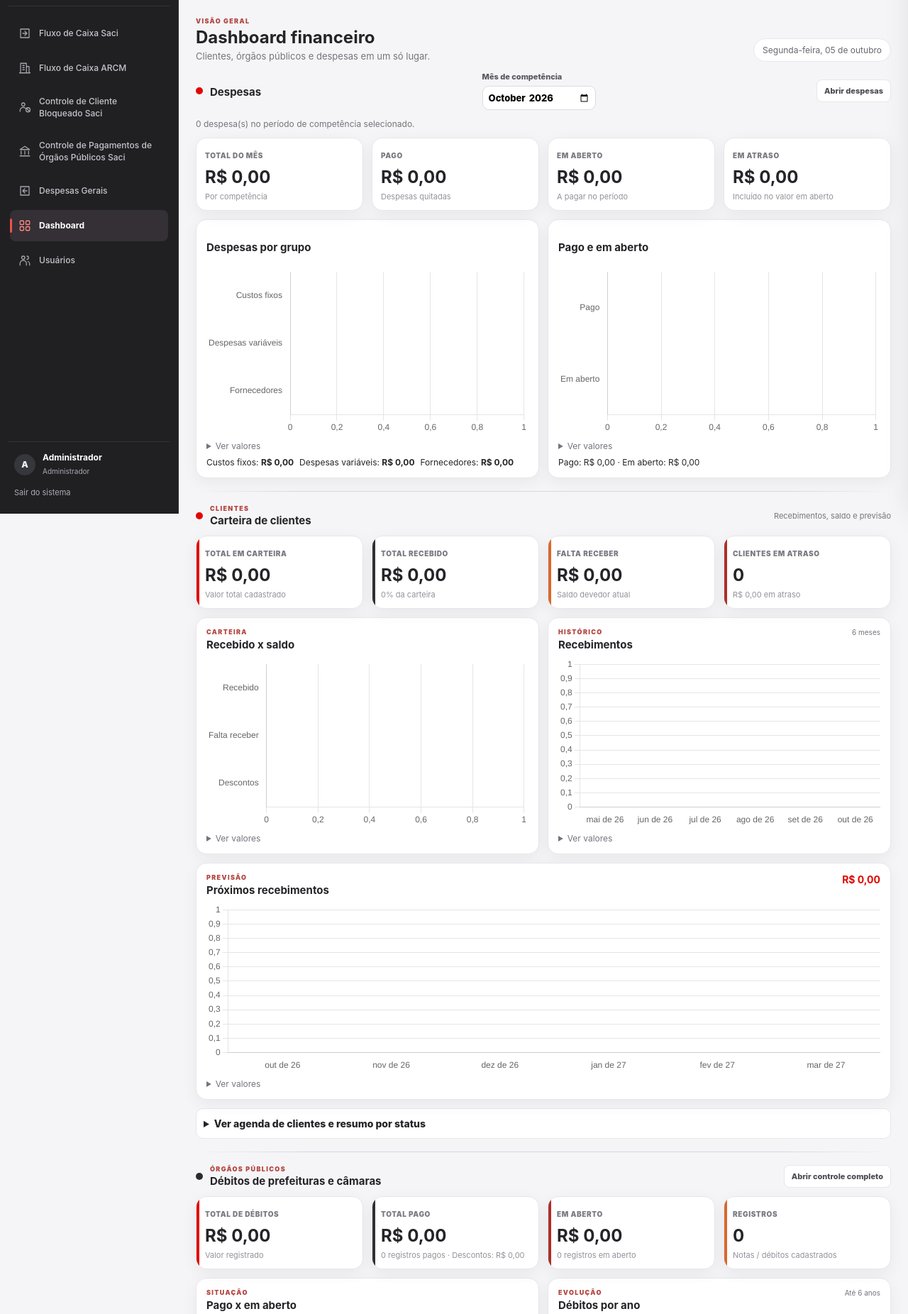
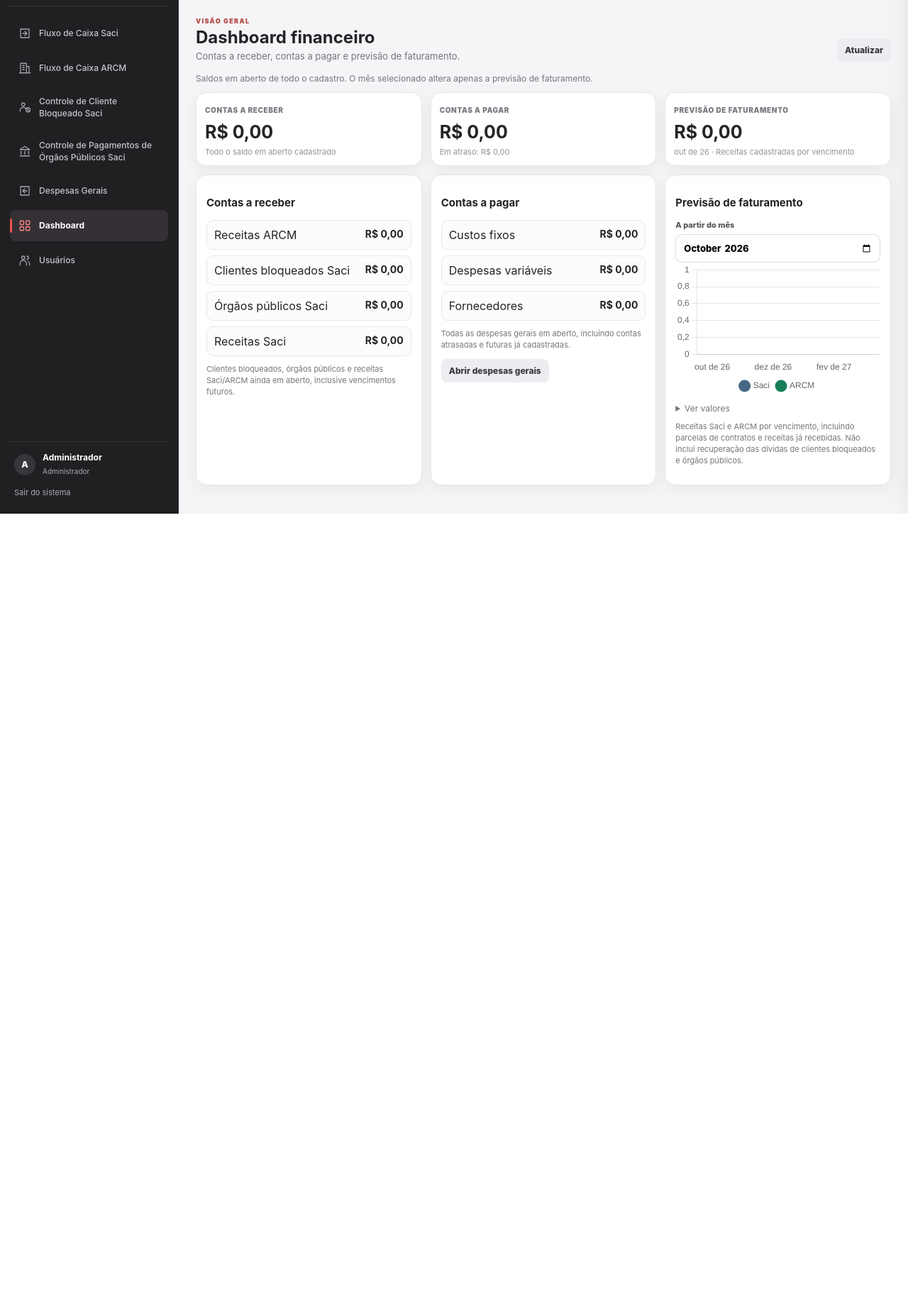
Before and after one commit to akacioradan-hub/gerenciador-saci, a Flask app: page / in a window 1280 px wide. Shown: the part 76-1928 px from the top of the page at 71% size. After the commit the page ends 800 px from the top, so only its background shows below. Run offline with Flask 3, Linux system fonts and the light colour scheme; a user stored in the database is signed in; data comes from the database, SQL or seed files in the repository; data that the repository does not hold is empty; some libraries are stand-ins or nearby versions.

Commit message:
Add files via upload

```diff
--- a/app.py
+++ b/app.py
@@ -1144,6 +1144,9 @@ backup_receitas, migrar_receitas = registrar_receitas(app, db, login_required, v
 from fluxo_caixa import registrar_fluxo_caixa
 registrar_fluxo_caixa(app, db, login_required)
 
+from dashboard_resumo import registrar_dashboard_resumo
+registrar_dashboard_resumo(app, db, login_required)
+
 init_db()
 
 if __name__ == "__main__":
--- a/static/app.js
+++ b/static/app.js
@@ -5,6 +5,7 @@ let paginaClientes=1,paginaOrgaos=1;
 const LINHAS_TABELA=5;
 let pagamentos=[];
 let charts={};
+let consultaResumoDashboard=0;
 
 function statusClass(s){return s.normalize('NFD').replace(/[\u0300-\u036f]/g,'').replace(/\s+/g,'_')}
 function msg(texto,tipo='ok'){const el=document.getElementById('mensagem');el.textContent=texto;el.className='mensagem '+tipo;setTimeout(()=>el.className='mensagem',3500)}
@@ -51,16 +52,6 @@ function graficoBarras(nome,id,labels,datasets,horizontal=false,empilhado=false)
   if(typeof Chart!=='function')return;
   charts[nome]=new Chart(canvas,{type:'bar',data:{labels,datasets:datasets.map(d=>({...d,borderRadius:4,maxBarThickness:28}))},options:{...chartBase(),indexAxis:horizontal?'y':'x',animation:false,plugins:{...chartBase().plugins,legend:{display:datasets.length>1,position:'bottom',labels:{usePointStyle:true,font:{size:12}}}},scales:{x:{stacked:empilhado,beginAtZero:true,grid:{display:!horizontal?false:true},ticks:{maxRotation:0,font:{size:12},...(horizontal?{callback:v=>new Intl.NumberFormat('pt-BR',{notation:'compact',maximumFractionDigits:1}).format(v)}:{})}},y:{stacked:empilhado,beginAtZero:true,grid:{display:!horizontal},ticks:{font:{size:12},...(!horizontal?{callback:v=>new Intl.NumberFormat('pt-BR',{notation:'compact',maximumFractionDigits:1}).format(v)}:{})}}}}});
 }
-function renderGraficos(d){
-  const o=d.orgaos||{};
-  graficoBarras('carteira','chartCarteira',['Recebido','Falta receber','Descontos'],[{label:'Valor (R$)',data:[d.total_recebido,d.saldo_devedor,d.total_desconto||0],backgroundColor:['#177f58','#d9682d','#89939e']}],true);
-  graficoBarras('recebimentos','chartRecebimentos',d.recebimentos_mensais.map(x=>mesLabel(x.mes)),[{label:'Recebido (R$)',data:d.recebimentos_mensais.map(x=>x.valor),backgroundColor:'#177f58'}]);
-  graficoBarras('previsao','chartPrevisao',d.previsao_mensal.map(x=>mesLabel(x.mes)),[{label:'Previsão (R$)',data:d.previsao_mensal.map(x=>x.valor),backgroundColor:'#466886'}]);
-  graficoBarras('orgaosStatus','chartOrgaosStatus',['Pago','Em aberto','Descontos'],[{label:'Valor (R$)',data:[o.total_pago||0,o.total_nao_pago||0,o.total_desconto||0],backgroundColor:['#177f58','#d9682d','#89939e']}],true);
-  graficoBarras('orgaosAno','chartOrgaosAno',(o.por_ano||[]).map(x=>x.ano),[{label:'Pago',data:(o.por_ano||[]).map(x=>x.pago),backgroundColor:'#177f58'},{label:'Em aberto',data:(o.por_ano||[]).map(x=>x.nao_pago),backgroundColor:'#d9682d'},{label:'Descontos',data:(o.por_ano||[]).map(x=>x.desconto||0),backgroundColor:'#89939e'}],false,true);
-  graficoBarras('orgaosTop','chartOrgaosTop',(o.top_devedores||[]).map(x=>x.nome),[{label:'Em aberto (R$)',data:(o.top_devedores||[]).map(x=>x.valor),backgroundColor:'#d9682d'}],true);
-}
-
 function botaoExcluirAviso(a){
   return `<button type="button" class="danger aviso-excluir" data-aviso="${escaparFinanceiro(a.aviso_chave)}" title="Excluir notificação" aria-label="Excluir notificação">🗑</button>`;
 }
@@ -160,30 +151,7 @@ function renderAvisosDashboard(d){
 }
 
 async function carregarDashboard(){
-  const d=await api('/api/dashboard');
-  renderAvisosDashboard(d);
-  document.getElementById('kpiReceber').textContent=moeda(d.total_receber);
-  document.getElementById('kpiRecebido').textContent=moeda(d.total_recebido);
-  document.getElementById('kpiSaldo').textContent=moeda(d.saldo_devedor);
-  document.getElementById('kpiAtraso').textContent=d.clientes_atraso;
-  document.getElementById('kpiAtrasadoValor').textContent=moeda(d.valor_atrasado)+' em atraso';
-  const pct=d.total_receber>0?(d.total_recebido/d.total_receber)*100:0;
-  document.getElementById('kpiPercentual').textContent=pct.toLocaleString('pt-BR',{maximumFractionDigits:1})+'% da carteira';
-  document.getElementById('kpiPrevisto').textContent=moeda(d.total_previsto_futuro);
-  document.getElementById('statusResumo').innerHTML=Object.entries(d.status).map(([k,v])=>`<div class="status-row"><span>${k}</span><strong>${v}</strong></div>`).join('');
-  document.getElementById('dashClientes').innerHTML=d.proximos.length?d.proximos.map(c=>`<tr><td>${c.nome}</td><td>${dataBR(c.previsao)}</td><td>${moeda(c.saldo)}</td><td><span class="badge ${statusClass(c.status)}">${c.status}</span></td></tr>`).join(''):'<tr><td colspan="4" class="empty">Nenhum cliente cadastrado.</td></tr>';
-  const aviso=document.getElementById('previsaoAviso');
-  if(d.valor_atrasado>0){aviso.textContent=`Além da previsão futura, existem ${moeda(d.valor_atrasado)} em saldos vencidos.`;aviso.classList.remove('hidden')}else{aviso.classList.add('hidden')}
-
-  const o=d.orgaos||{};
-  document.getElementById('orgDashTotal').textContent=moeda(o.total||0);
-  document.getElementById('orgDashPago').textContent=moeda(o.total_pago||0);
-  document.getElementById('orgDashAberto').textContent=moeda(o.total_nao_pago||0);
-  document.getElementById('orgDashQtd').textContent=o.quantidade||0;
-  document.getElementById('orgDashPagoQtd').textContent=`${o.quantidade_pago||0} registros pagos · Descontos: ${moeda(o.total_desconto)}`;
-  document.getElementById('orgDashAbertoQtd').textContent=`${o.quantidade_nao_pago||0} registros em aberto`;
-  renderGraficos(d);
-  await carregarDespesasDashboard();
+  await Promise.all([carregarResumoDashboard(), api('/api/dashboard').then(renderAvisosDashboard)]);
 }
 
 function documentoFormatado(v){
@@ -287,7 +255,7 @@ document.querySelectorAll('[data-go-tab]').forEach(btn=>btn.addEventListener('cl
   const target=btn.dataset.goTab;
   document.querySelectorAll('.tab-btn').forEach(b=>b.classList.toggle('active',b.dataset.tab===target));
   document.querySelectorAll('.tab').forEach(t=>t.classList.toggle('active',t.id===target));
-  if(target==='orgaos' && typeof carregarOrgaosPublicos==='function') carregarOrgaosPublicos();
+  document.querySelector('.tab-btn[data-tab="'+target+'"]')?.click();
   window.scrollTo({top:0,behavior:'smooth'});
 }));
 document.querySelectorAll('.tab-btn').forEach(btn=>btn.addEventListener('click',()=>{document.querySelectorAll('.tab-btn').forEach(b=>b.classList.remove('active'));document.querySelectorAll('.tab').forEach(t=>t.classList.remove('active'));btn.classList.add('active');document.getElementById(btn.dataset.tab).classList.add('active');if(btn.dataset.tab==='dashboard')setTimeout(()=>Object.values(charts).forEach(c=>c.resize()),80)}))
@@ -512,22 +480,26 @@ function renderPaginacaoTabela(prefixo,pagina,total,mudar){
 }
 function mudarPaginaClientes(n){if(!Number.isInteger(n)||n<1||n>Math.ceil(clientes.length/LINHAS_TABELA))return;paginaClientes=n;renderClientes()}
 function mudarPaginaOrgaos(n){if(!Number.isInteger(n)||n<1||n>Math.ceil(orgaosPublicos.length/LINHAS_TABELA))return;paginaOrgaos=n;renderOrgaosPublicos()}
-let consultaDespDashboard=0;
-async function carregarDespesasDashboard(){
-  const campo=document.getElementById('dashDespMes');
-  if(!campo.value){const partes=new Intl.DateTimeFormat('en-CA',{timeZone:'America/Fortaleza',year:'numeric',month:'2-digit'}).formatToParts(new Date());campo.value=partes.find(p=>p.type==='year').value+'-'+partes.find(p=>p.type==='month').value}
-  const consulta=++consultaDespDashboard;
-  document.getElementById('dashDespAviso').textContent='Carregando despesas…';
+async function carregarResumoDashboard(){
+  const campo=document.getElementById('dashPrevisaoMes');
+  if(!campo.value){const p=new Intl.DateTimeFormat('en-CA',{timeZone:'America/Fortaleza',year:'numeric',month:'2-digit'}).formatToParts(new Date());campo.value=p.find(x=>x.type==='year').value+'-'+p.find(x=>x.type==='month').value}
+  const consulta=++consultaResumoDashboard;
+  document.getElementById('dashResumoAviso').textContent='Atualizando…';
   try{
-    const d=await api('/api/despesas?mes='+encodeURIComponent(campo.value));if(consulta!==consultaDespDashboard)return;
-    const r=d.resumo||{};
-    for(const [id,chave] of [['Total','total'],['Pago','pago'],['Aberto','aberto'],['Atrasado','atrasado']])document.getElementById('dashDesp'+id).textContent=moeda(r[chave]);
-    document.getElementById('dashDespAviso').textContent=`${r.quantidade||0} despesa(s) no período de competência selecionado.`;
-    const grupos=Object.entries(r.por_grupo||{});
-    graficoBarras('despGrupos','chartDespGrupos',grupos.map(x=>x[0]),[{label:'Total',data:grupos.map(x=>x[1]),backgroundColor:'#466886'}],true);
-    graficoBarras('despStatus','chartDespStatus',['Pago','Em aberto'],[{label:'Valor',data:[r.pago||0,r.aberto||0],backgroundColor:['#177f58','#d9682d']}],true);
-    document.getElementById('dashDespGruposValores').innerHTML=grupos.map(([nome,valor])=>`<span>${escaparFinanceiro(nome)}: <strong>${moeda(valor)}</strong></span>`).join('');
-    document.getElementById('dashDespStatusValores').textContent=`Pago: ${moeda(r.pago)} · Em aberto: ${moeda(r.aberto)}`;
-  }catch(e){if(consulta!==consultaDespDashboard)return;for(const id of ['Total','Pago','Aberto','Atrasado'])document.getElementById('dashDesp'+id).textContent='—';destroyChart('despGrupos');destroyChart('despStatus');for(const id of ['chartDespGruposDados','chartDespStatusDados']){const el=document.getElementById(id);if(el)el.innerHTML=''}document.getElementById('dashDespGruposValores').textContent='';document.getElementById('dashDespStatusValores').textContent='';document.getElementById('dashDespAviso').textContent='Não foi possível carregar as despesas: '+e.message}
+    const d=await api('/api/dashboard/resumo?'+new URLSearchParams({mes:campo.value}));if(consulta!==consultaResumoDashboard)return;
+    document.getElementById('dashReceber').textContent=moeda(d.receber.total);
+    document.getElementById('dashPagar').textContent=moeda(d.pagar.total);
+    document.getElementById('dashPagarAtrasado').textContent='Em atraso: '+moeda(d.pagar.atrasado);
+    document.getElementById('dashFaturamento').textContent=moeda(d.previsao[0].total);
+    document.getElementById('dashFaturamentoMes').textContent=mesLabel(d.mes)+' · Receitas cadastradas por vencimento';
+    const nomes={clientes:'Clientes bloqueados Saci',orgaos:'Órgãos públicos Saci',saci:'Receitas Saci',arcm:'Receitas ARCM'};
+    document.getElementById('dashReceberOrigens').innerHTML=Object.entries(d.receber.origens).map(([k,v])=>`<div class="status-row"><span>${nomes[k]||escaparFinanceiro(k)}</span><strong>${moeda(v)}</strong></div>`).join('');
+    document.getElementById('dashPagarGrupos').innerHTML=Object.entries(d.pagar.grupos).map(([k,v])=>`<div class="status-row"><span>${escaparFinanceiro(k)}</span><strong>${moeda(v)}</strong></div>`).join('');
+    graficoBarras('faturamento','chartFaturamento',d.previsao.map(r=>mesLabel(r.mes)),[{label:'Saci',data:d.previsao.map(r=>r.saci),backgroundColor:'#466886'},{label:'ARCM',data:d.previsao.map(r=>r.arcm),backgroundColor:'#177f58'}],false,true);
+    document.getElementById('dashResumoAviso').textContent='Saldos em aberto de todo o cadastro. O mês selecionado altera apenas a previsão de faturamento.';
+  }catch(e){if(consulta!==consultaResumoDashboard)return;for(const id of ['dashReceber','dashPagar','dashFaturamento','dashPagarAtrasado','dashFaturamentoMes'])document.getElementById(id).textContent='—';for(const id of ['dashReceberOrigens','dashPagarGrupos'])document.getElementById(id).innerHTML='';destroyChart('faturamento');const dados=document.getElementById('chartFaturamentoDados');if(dados)dados.innerHTML='';document.getElementById('dashResumoAviso').textContent='Não foi possível atualizar: '+e.message}
 }
-document.getElementById('dashDespMes').addEventListener('change',carregarDespesasDashboard);
+async function carregarDespesasDashboard(){await carregarResumoDashboard()}
+document.getElementById('dashPrevisaoMes').addEventListener('change',carregarResumoDashboard);
+document.getElementById('dashResumoAtualizar').addEventListener('click',carregarResumoDashboard);
+document.querySelector('[data-tab="dashboard"]').addEventListener('click',carregarResumoDashboard);
--- a/static/style.css
+++ b/static/style.css
@@ -303,3 +303,7 @@ body:has(#despVinculadosCard[open]){overflow:hidden}
 .arcm-fluxo-cards{display:grid;grid-template-columns:repeat(3,minmax(0,1fr));gap:10px}
 #receitas-arcm .rec-actions{align-items:end}#receitas-arcm .rec-actions label{font-size:11px;gap:4px}
 @media(max-width:600px){.arcm-fluxo-cards{grid-template-columns:1fr}}
+
+.dashboard-essencial{display:grid;grid-template-columns:repeat(3,minmax(0,1fr));gap:12px}.dashboard-essencial .card{min-width:0;padding:14px}.dashboard-essencial .chart-box{height:190px}.dashboard-essencial .status-row{gap:10px}.dashboard-essencial .status-row strong{white-space:nowrap}.dashboard-essencial .form-hint{font-size:11px;line-height:1.45}.dashboard-essencial .kpi-card strong{font-size:25px}@media(max-width:1100px){.dashboard-essencial{grid-template-columns:1fr}.dashboard-essencial .chart-box{height:210px}}
+
+#dashboard .dashboard-essencial .chart-box{height:190px;min-height:190px}
--- a/templates/index.html
+++ b/templates/index.html
@@ -8,7 +8,7 @@
 <link rel="icon" type="image/png" href="{{ url_for('static', filename='favicon.png') }}">
 <link rel="shortcut icon" href="{{ url_for('static', filename='favicon.ico') }}">
 <link rel="apple-touch-icon" href="{{ url_for('static', filename='favicon.png') }}">
-<link rel="stylesheet" href="/static/style.css?v=20261005-arcm-unificado">
+<link rel="stylesheet" href="/static/style.css?v=20261005-dashboard-essencial">
 </head>
 <body>
 <div class="app-shell">
@@ -52,101 +52,17 @@
       <div id="mensagem" class="mensagem"></div>
 
       <section id="dashboard" class="tab active">
-        <div class="page-head dashboard-main-head">
-          <div><span class="eyebrow">VISÃO GERAL</span><h2>Dashboard financeiro</h2><p>Clientes, órgãos públicos e despesas em um só lugar.</p></div>
-          <div class="date-chip" id="dataHoje"></div>
+        <div class="page-head"><div><span class="eyebrow">VISÃO GERAL</span><h2>Dashboard financeiro</h2><p>Contas a receber, contas a pagar e previsão de faturamento.</p></div><button id="dashResumoAtualizar" type="button" class="secondary">Atualizar</button></div>
+        <p id="dashResumoAviso" class="form-hint" role="status"></p>
+        <div class="dashboard-essencial">
+          <div class="card kpi-card"><span>Contas a receber</span><strong id="dashReceber">—</strong><small>Todo o saldo em aberto cadastrado</small></div>
+          <div class="card kpi-card"><span>Contas a pagar</span><strong id="dashPagar">—</strong><small id="dashPagarAtrasado">—</small></div>
+          <div class="card kpi-card"><span>Previsão de faturamento</span><strong id="dashFaturamento">—</strong><small id="dashFaturamentoMes">Receitas cadastradas no mês selecionado</small></div>
         </div>
-
-        <div id="dueTodayBanner" class="due-banner hidden">
-          <div class="due-banner-icon">!</div>
-          <div class="due-banner-text"><strong id="dueTodayTitle">Há pagamentos previstos para hoje</strong><span id="dueTodayText"></span></div>
-          <button id="openDueAlerts" type="button">Ver avisos</button>
-        </div>
-
-        <div class="dashboard-section-head">
-          <div><span class="section-dot client-dot"></span><h3>Despesas</h3></div>
-          <label>Mês de competência<input type="month" id="dashDespMes" required></label>
-          <button class="section-link" type="button" data-go-tab="despesas">Abrir despesas</button>
-        </div>
-        <p id="dashDespAviso" class="form-hint" aria-live="polite"></p>
-        <div class="grid kpis">
-          <div class="card kpi-card"><span>Total do mês</span><strong id="dashDespTotal">—</strong><small>Por competência</small></div>
-          <div class="card kpi-card"><span>Pago</span><strong id="dashDespPago">—</strong><small>Despesas quitadas</small></div>
-          <div class="card kpi-card"><span>Em aberto</span><strong id="dashDespAberto">—</strong><small>A pagar no período</small></div>
-          <div class="card kpi-card"><span>Em atraso</span><strong id="dashDespAtrasado">—</strong><small>Incluído no valor em aberto</small></div>
-        </div>
-        <div class="dashboard-grid mt">
-          <div class="card compact-card"><h3>Despesas por grupo</h3><div class="chart-box"><canvas id="chartDespGrupos"></canvas></div><div id="dashDespGruposValores" class="chart-values"></div></div>
-          <div class="card compact-card"><h3>Pago e em aberto</h3><div class="chart-box"><canvas id="chartDespStatus"></canvas></div><div id="dashDespStatusValores" class="chart-values"></div></div>
-        </div>
-        <div class="dashboard-divider"></div>
-        <div class="dashboard-section-head">
-          <div><span class="section-dot client-dot"></span><div><span class="eyebrow">CLIENTES</span><h3>Carteira de clientes</h3></div></div>
-          <span class="section-hint">Recebimentos, saldo e previsão</span>
-        </div>
-
-        <div class="grid kpis dashboard-client-kpis">
-          <div class="card kpi-card"><div class="kpi-accent red"></div><span>Total em carteira</span><strong id="kpiReceber">R$ 0,00</strong><small>Valor total cadastrado</small></div>
-          <div class="card kpi-card"><div class="kpi-accent dark"></div><span>Total recebido</span><strong id="kpiRecebido">R$ 0,00</strong><small id="kpiPercentual">0% da carteira</small></div>
-          <div class="card kpi-card"><div class="kpi-accent orange"></div><span>Falta receber</span><strong id="kpiSaldo">R$ 0,00</strong><small>Saldo devedor atual</small></div>
-          <div class="card kpi-card"><div class="kpi-accent overdue"></div><span>Clientes em atraso</span><strong id="kpiAtraso">0</strong><small id="kpiAtrasadoValor">R$ 0,00 em atraso</small></div>
-        </div>
-
-        <div class="dashboard-grid mt">
-          <div class="card compact-card">
-            <div class="card-head"><div><span class="eyebrow">CARTEIRA</span><h3>Recebido x saldo</h3></div></div>
-            <div class="chart-box compact-donut"><canvas id="chartCarteira"></canvas></div>
-          </div>
-          <div class="card compact-card">
-            <div class="card-head"><div><span class="eyebrow">HISTÓRICO</span><h3>Recebimentos</h3></div><span class="chart-note">6 meses</span></div>
-            <div class="chart-box compact-chart"><canvas id="chartRecebimentos"></canvas></div>
-          </div>
-          <div class="card compact-card">
-            <div class="card-head"><div><span class="eyebrow">PREVISÃO</span><h3>Próximos recebimentos</h3></div><strong id="kpiPrevisto" class="forecast-number">R$ 0,00</strong></div>
-            <div class="chart-box compact-chart"><canvas id="chartPrevisao"></canvas></div>
-            <div id="previsaoAviso" class="forecast-warning hidden"></div>
-          </div>
-        </div>
-
-        <details class="compact-details dashboard-agenda mt"><summary>Ver agenda de clientes e resumo por status</summary><div class="two-col mt">
-          <div class="card">
-            <div class="card-head"><div><span class="eyebrow">AGENDA FINANCEIRA</span><h3>Próximos vencimentos e saldos</h3></div></div>
-            <div class="table-wrap"><table><thead><tr><th>Cliente</th><th>Previsão</th><th>Saldo</th><th>Status</th></tr></thead><tbody id="dashClientes"></tbody></table></div>
-          </div>
-          <div class="card">
-            <div class="card-head"><div><span class="eyebrow">CARTEIRA</span><h3>Resumo por status</h3></div></div>
-            <div id="statusResumo" class="status-list"></div>
-          </div>
-        </div>
-
-        </details>
-        <div class="dashboard-divider"></div>
-
-        <div class="dashboard-section-head org-section-head">
-          <div><span class="section-dot org-dot"></span><div><span class="eyebrow">ÓRGÃOS PÚBLICOS</span><h3>Débitos de prefeituras e câmaras</h3></div></div>
-          <button class="section-link" type="button" data-go-tab="orgaos">Abrir controle completo</button>
-        </div>
-
-        <div class="grid kpis org-dashboard-kpis">
-          <div class="card kpi-card org-kpi"><div class="kpi-accent red"></div><span>Total de débitos</span><strong id="orgDashTotal">R$ 0,00</strong><small>Valor registrado</small></div>
-          <div class="card kpi-card org-kpi"><div class="kpi-accent dark"></div><span>Total pago</span><strong id="orgDashPago">R$ 0,00</strong><small id="orgDashPagoQtd">0 registros pagos</small></div>
-          <div class="card kpi-card org-kpi"><div class="kpi-accent overdue"></div><span>Em aberto</span><strong id="orgDashAberto">R$ 0,00</strong><small id="orgDashAbertoQtd">0 registros em aberto</small></div>
-          <div class="card kpi-card org-kpi"><div class="kpi-accent orange"></div><span>Registros</span><strong id="orgDashQtd">0</strong><small>Notas / débitos cadastrados</small></div>
-        </div>
-
-        <div class="org-dashboard-grid mt">
-          <div class="card compact-card">
-            <div class="card-head"><div><span class="eyebrow">SITUAÇÃO</span><h3>Pago x em aberto</h3></div></div>
-            <div class="chart-box org-mini-donut"><canvas id="chartOrgaosStatus"></canvas></div>
-          </div>
-          <div class="card compact-card">
-            <div class="card-head"><div><span class="eyebrow">EVOLUÇÃO</span><h3>Débitos por ano</h3></div><span class="chart-note">Até 6 anos</span></div>
-            <div class="chart-box org-mini-chart"><canvas id="chartOrgaosAno"></canvas></div>
-          </div>
-          <div class="card compact-card">
-            <div class="card-head"><div><span class="eyebrow">MAIORES SALDOS</span><h3>Órgãos com valores em aberto</h3></div></div>
-            <div class="chart-box org-mini-chart"><canvas id="chartOrgaosTop"></canvas></div>
-          </div>
+        <div class="dashboard-essencial mt">
+          <div class="card compact-card"><h3>Contas a receber</h3><div id="dashReceberOrigens" class="status-list"></div><p class="form-hint">Clientes bloqueados, órgãos públicos e receitas Saci/ARCM ainda em aberto, inclusive vencimentos futuros.</p></div>
+          <div class="card compact-card"><h3>Contas a pagar</h3><div id="dashPagarGrupos" class="status-list"></div><p class="form-hint">Todas as despesas gerais em aberto, incluindo contas atrasadas e futuras já cadastradas.</p><button type="button" class="secondary" data-go-tab="despesas">Abrir despesas gerais</button></div>
+          <div class="card compact-card"><h3>Previsão de faturamento</h3><label>A partir do mês<input id="dashPrevisaoMes" type="month" required></label><div class="chart-box"><canvas id="chartFaturamento"></canvas></div><p class="form-hint">Receitas Saci e ARCM por vencimento, incluindo parcelas de contratos e receitas já recebidas. Não inclui recuperação das dívidas de clientes bloqueados e órgãos públicos.</p></div>
         </div>
       </section>
 
@@ -410,7 +326,7 @@
 
 <script>window.IS_ADMIN = {{ 'true' if is_admin else 'false' }};</script>
 <script src="https://cdn.jsdelivr.net/npm/chart.js@4.4.7/dist/chart.umd.min.js"></script>
-<script src="/static/app.js?v=20261005-fluxo"></script>
+<script src="/static/app.js?v=20261005-dashboard-essencial"></script>
 <script src="/static/despesas.js?v=20261005-recorrencia"></script>
 <script src="/static/receitas.js?v=20261005-arcm-unificado"></script>
 <script src="/static/fluxo_caixa.js?v=20261005-arcm"></script>
```
Also changed, not shown: LEIA_ME_DASHBOARD.txt (added, +15 -0 lines), dashboard_resumo.py (added, +43 -0 lines).
